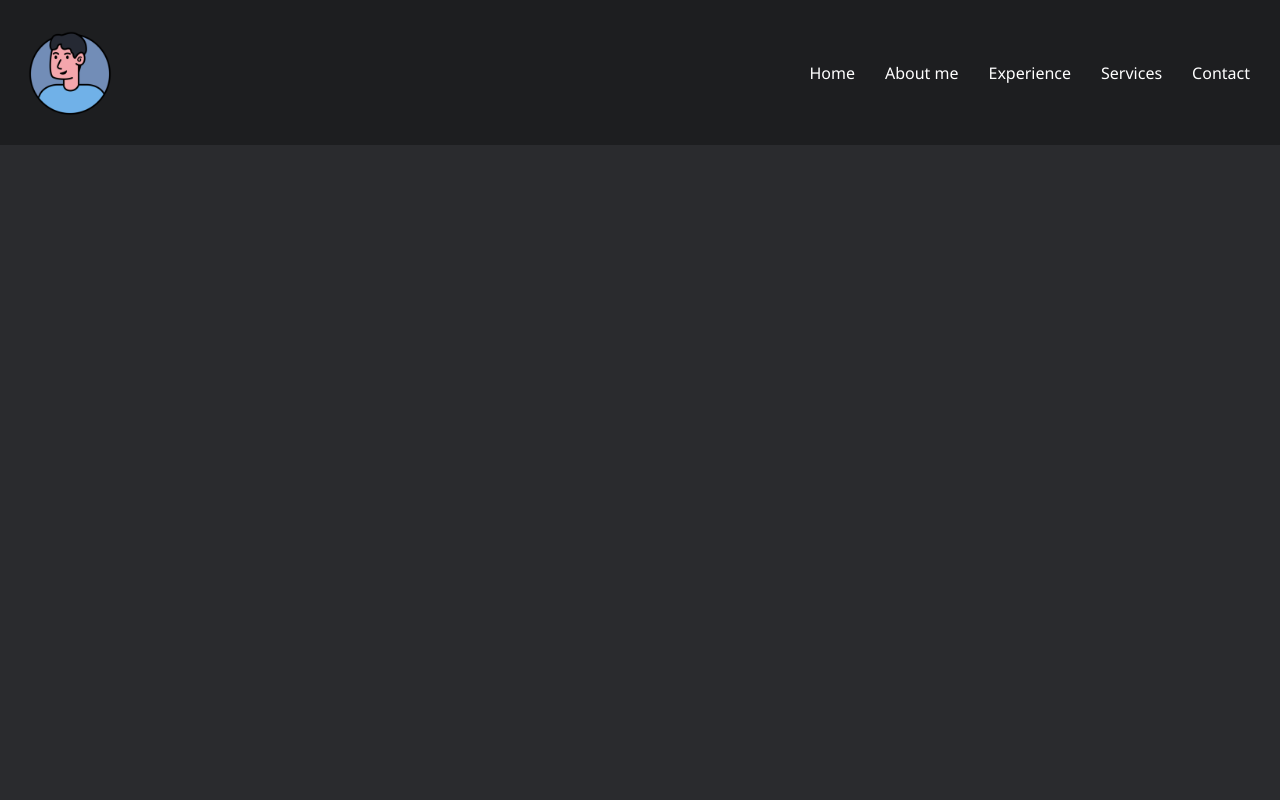
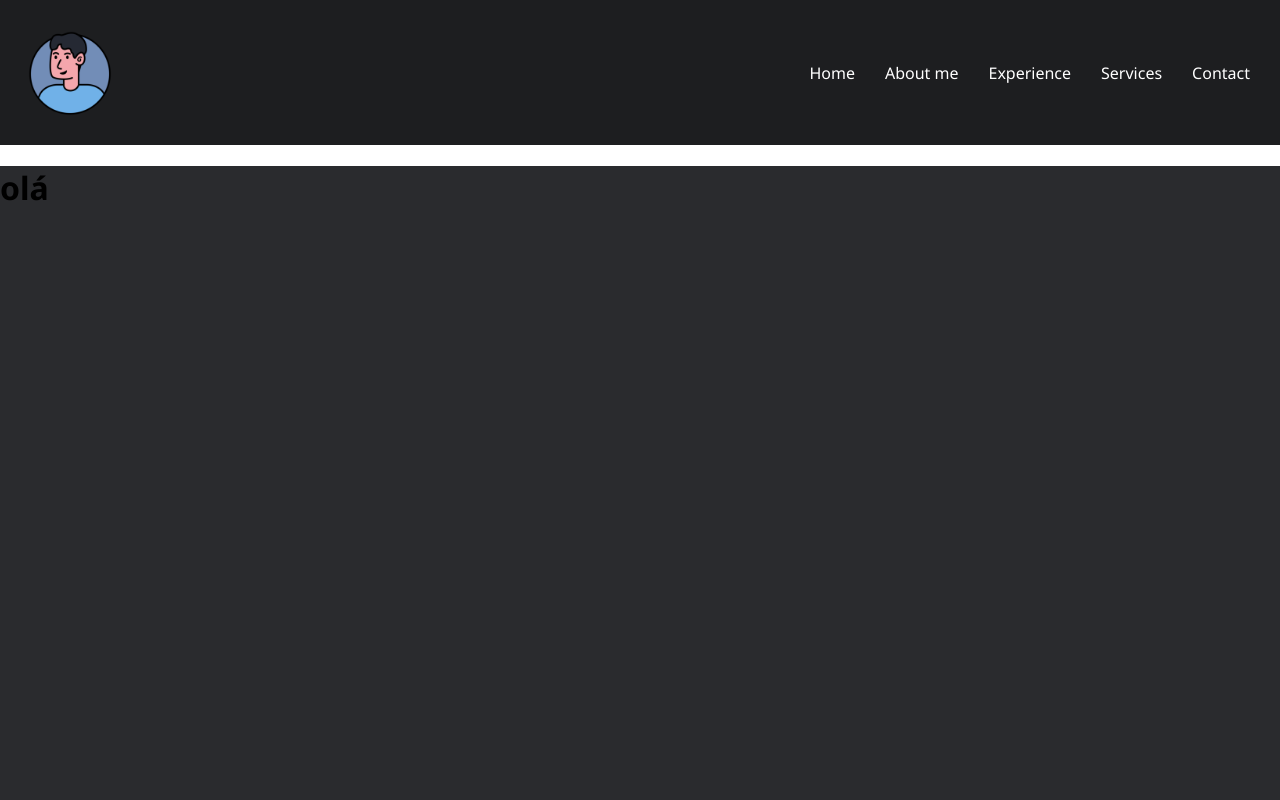
Before and after one commit to jums079/ex001, a plain HTML site: page index.html in a window 1280 px wide. Shown: the top 800 px of the page. Drawn offline with Linux system fonts and the light colour scheme.

Commit message:
Update index.html

```diff
--- a/index.html
+++ b/index.html
@@ -22,7 +22,7 @@
     </header>
 
     <main>
-
+      <h1>olá</h1>
     </main>
   </body>
 </html>
```
